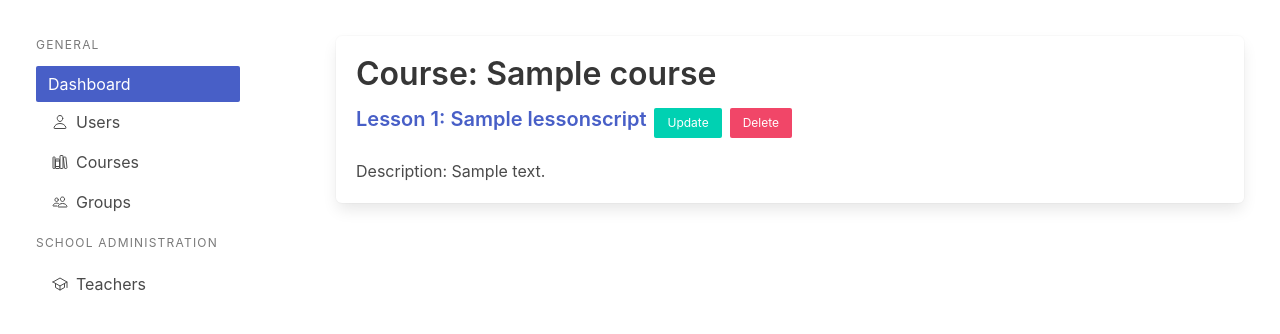
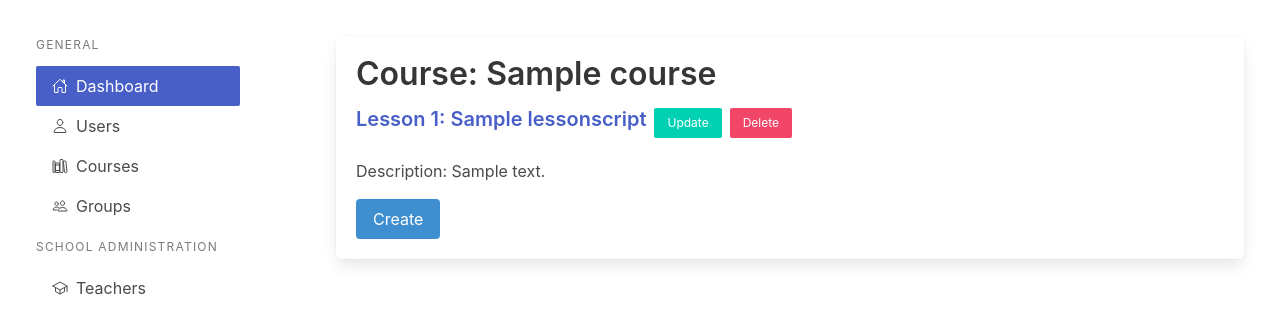
Before and after one commit to sgazda94/DjangoLMS, a Django app: a page that uses dj_schulx/templates/components/sidebar.html in a window 1280 px wide. Shown: the part 56-390 px from the top of the page. Run offline with Django 3.2, Linux system fonts and the light colour scheme; a user stored in the database is signed in; tables that the repository leaves empty hold one stand-in row (values such as "Sample post"); parts of the project's set-up code (start-up, migrations or seed data) failed here and were passed over; some libraries are stand-ins or nearby versions.

Commit message:
courses update

```diff
--- a/config/settings/base.py
+++ b/config/settings/base.py
@@ -32,7 +32,7 @@ SITE_ID = 1
 USE_I18N = False
 # https://docs.djangoproject.com/en/dev/ref/settings/#use-l10n
 USE_L10N = False
-TIME_INPUT_FORMATS = ("%G:%M",)
+# TIME_INPUT_FORMATS = ["%G:%M",]
 TIME_FORMAT = "G:i"
 # https://docs.djangoproject.com/en/dev/ref/settings/#use-tz
 USE_TZ = True
--- a/dj_schulx/courses/urls.py
+++ b/dj_schulx/courses/urls.py
@@ -13,7 +13,7 @@ urlpatterns = [
         name="lesson-script-detail",
     ),
     path(
-        "lesson/create/",
+        "<slug:slug>/lesson/create/",
         views.LessonScriptCreateView.as_view(),
         name="lesson-script-create",
     ),
--- a/dj_schulx/courses/views.py
+++ b/dj_schulx/courses/views.py
@@ -1,5 +1,4 @@
 from django.contrib.auth.mixins import LoginRequiredMixin
-from django.shortcuts import render
 from django.urls import reverse_lazy
 from django.views.generic import (
     CreateView,
@@ -13,10 +12,7 @@ from dj_schulx.courses.forms import LessonScriptForm
 from dj_schulx.courses.models import Category, Course, LessonScript
 
 
-def index(request):
-    return render(request, "base.html")
-
-
+# from django.shortcuts import render
 # Lesson
 class LessonScriptDetailView(LoginRequiredMixin, DetailView):
     model = LessonScript
@@ -27,6 +23,17 @@ class LessonScriptCreateView(CreateView):
     model = LessonScript
     form_class = LessonScriptForm
     template_name = "courses/lesson_script_form.html"
+
+    def get_context_data(self, **kwargs):
+        context = super().get_context_data(**kwargs)
+        # context["course"] = Course.objects.filter(category=self.get_object())
+        return context
+
+    def get_initial(self):
+        initial = super().get_initial()
+        # initial['course'] = self.request.something
+        initial["course_order"] = 2
+        return initial
 
 
 class LessonScriptUpdateView(LoginRequiredMixin, UpdateView):
@@ -60,6 +67,7 @@ class CourseDetailView(LoginRequiredMixin, DetailView):
         context["lesson_list"] = LessonScript.objects.filter(
             course=self.get_object()
         ).order_by("course_order")
+        context["slug"] = self.kwargs["slug"]
         return context
 
 
--- a/dj_schulx/templates/components/sidebar.html
+++ b/dj_schulx/templates/components/sidebar.html
@@ -2,8 +2,18 @@
     <p class="menu-label">
         General
     </p>
+
     <ul class="menu-list">
-        <li><a class="is-active">Dashboard</a></li>
+                <li >
+                    <a class="is-active" href="/">
+                        <span class="icon-text">
+                            <span class="icon">
+                                <ion-icon name="home-outline"></ion-icon>
+                            </span>
+                            <span> Dashboard </span>
+                        </span>
+                    </a>
+                </li>
         <li>
             <a href="/users">
                 <span class="icon-text">
--- a/dj_schulx/templates/courses/course_detail.html
+++ b/dj_schulx/templates/courses/course_detail.html
@@ -13,6 +13,7 @@
     </div>
     <p>Description: {{ lesson.description }}</p>
     {%  endfor %}
+    <a type="button" class="button is-info" href="/courses/{{ slug }}/lesson/create">Create</a>
 </div>
 
 
```
Also changed, not shown: dj_schulx/groups/migrations/0002_auto_20220313_2241.py.
